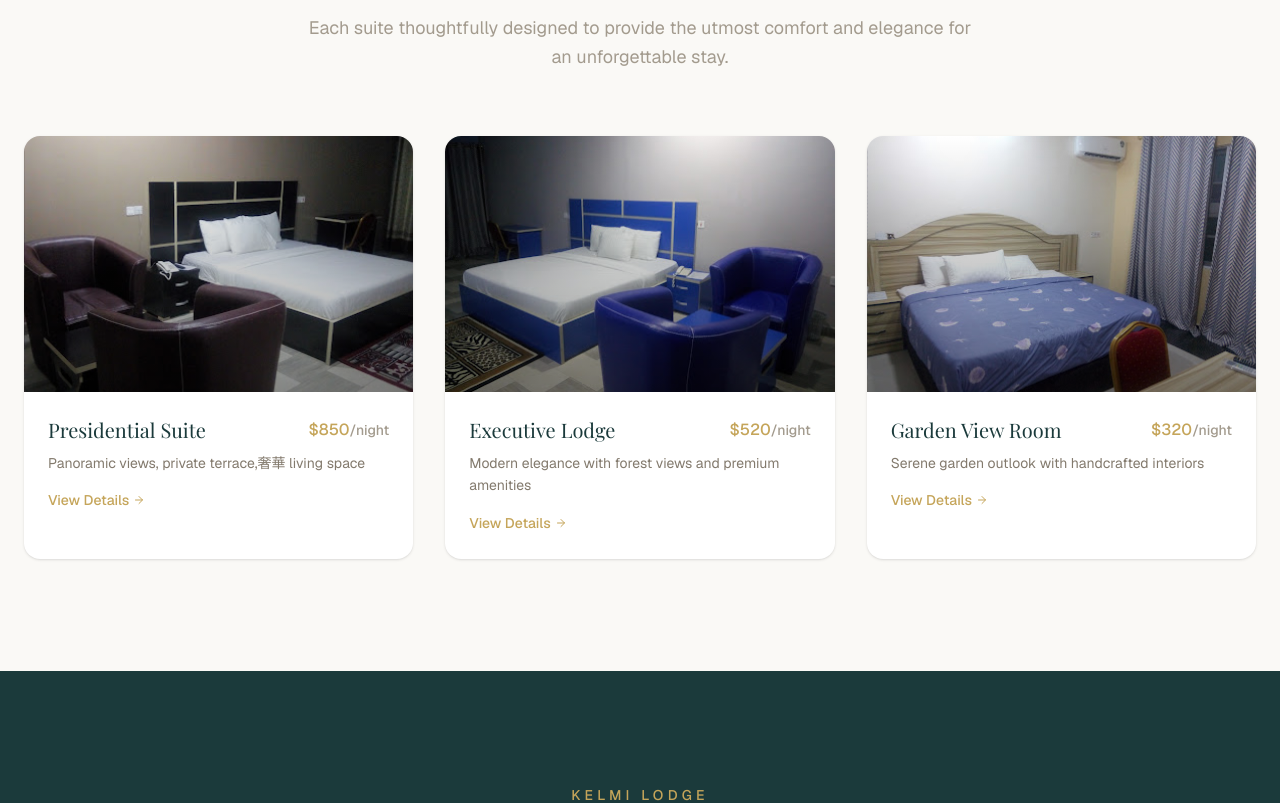
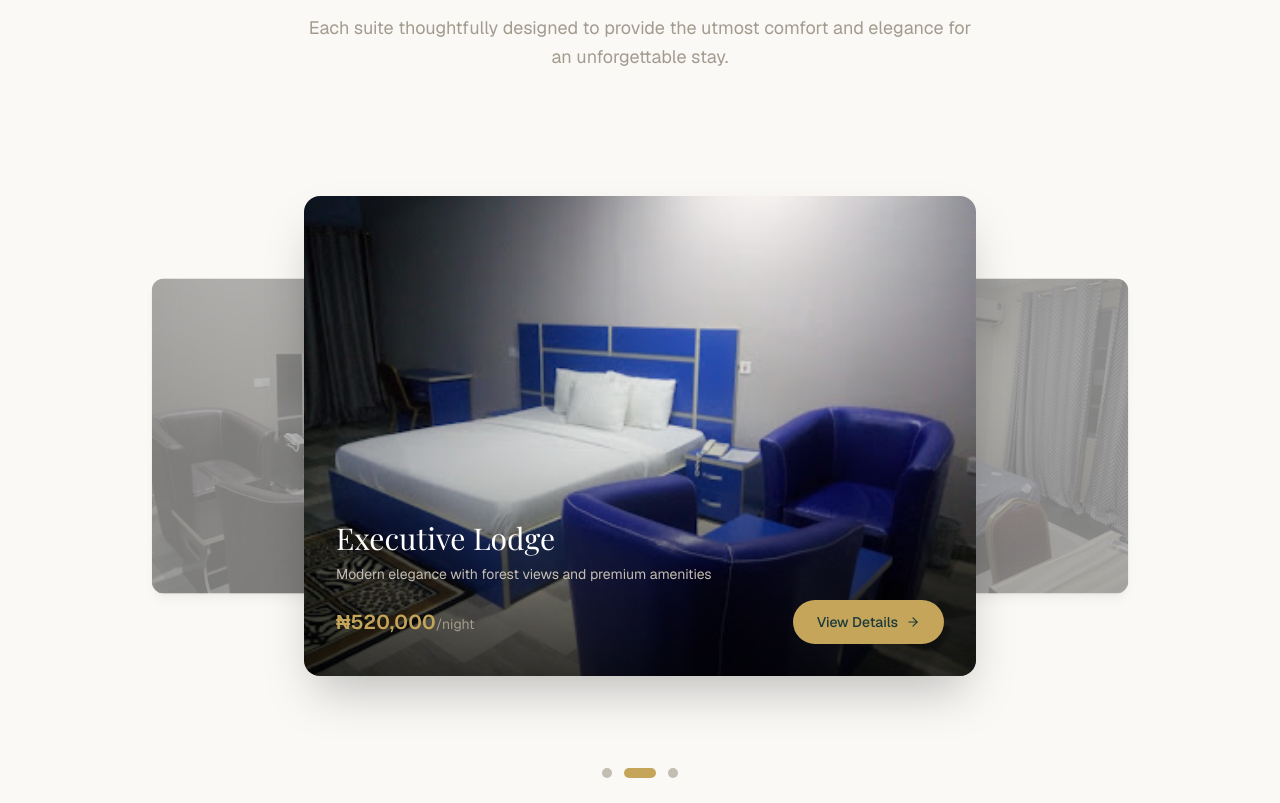
Before and after one commit to soloabe65/kelmi, a Next.js app: page / in a window 1280 px wide. Shown: the part 1140-1943 px from the top of the page. Built offline with nearby package versions, Linux system fonts and the light colour scheme; a web font is replaced by a local one.

Commit message:
Change to ₦ Naira pricing, add featured suite carousel with rotating display, fix WhatsApp to original logo

```diff
--- a/src/app/page.tsx
+++ b/src/app/page.tsx
@@ -6,7 +6,6 @@ import Link from "next/link"
 import { ArrowRight, Star, MapPin, Phone, Wifi, Dumbbell, Waves, Utensils } from "lucide-react"
 import { fadeUp, staggerContainer, staggerItem } from "@/lib/animations"
 import { Section, SectionHeader } from "@/components/ui/section"
-import { Card, CardImage, CardContent } from "@/components/ui/card"
 
 const heroImages = [
   "/images/suite-presidential.jpg",
@@ -20,19 +19,19 @@ const suites = [
     title: "Presidential Suite",
     desc: "Panoramic views, private terrace,奢華 living space",
     image: "/images/suite-presidential.jpg",
-    price: "$850",
+    price: "₦850,000",
   },
   {
     title: "Executive Lodge",
     desc: "Modern elegance with forest views and premium amenities",
     image: "/images/suite-executive.jpg",
-    price: "$520",
+    price: "₦520,000",
   },
   {
     title: "Garden View Room",
     desc: "Serene garden outlook with handcrafted interiors",
     image: "/images/suite-garden.jpg",
-    price: "$320",
+    price: "₦320,000",
   },
 ]
 
@@ -62,13 +61,17 @@ const testimonials = [
 ]
 
 export default function Home() {
-  const [currentImage, setCurrentImage] = useState(0)
+  const [heroIndex, setHeroIndex] = useState(0)
+  const [suiteIndex, setSuiteIndex] = useState(0)
 
   useEffect(() => {
-    const interval = setInterval(() => {
-      setCurrentImage((prev) => (prev + 1) % heroImages.length)
+    const hero = setInterval(() => {
+      setHeroIndex((prev) => (prev + 1) % heroImages.length)
     }, 5000)
-    return () => clearInterval(interval)
+    const suite = setInterval(() => {
+      setSuiteIndex((prev) => (prev + 1) % suites.length)
+    }, 4000)
+    return () => { clearInterval(hero); clearInterval(suite) }
   }, [])
 
   return (
@@ -77,13 +80,13 @@ export default function Home() {
       <section className="relative h-screen flex items-center justify-center overflow-hidden bg-secondary">
         <AnimatePresence mode="wait">
           <motion.div
-            key={currentImage}
+            key={heroIndex}
             initial={{ opacity: 0, scale: 1.1 }}
             animate={{ opacity: 1, scale: 1 }}
             exit={{ opacity: 0 }}
             transition={{ duration: 1.2, ease: "easeInOut" }}
             className="absolute inset-0 bg-cover bg-center"
-            style={{ backgroundImage: `url(${heroImages[currentImage]})` }}
+            style={{ backgroundImage: `url(${heroImages[heroIndex]})` }}
           />
         </AnimatePresence>
         <div className="absolute inset-0 bg-gradient-to-b from-black/60 via-black/40 to-secondary/90" />
@@ -174,38 +177,86 @@ export default function Home() {
         </div>
       </section>
 
-      {/* Featured Suites */}
-      <Section id="suites">
+      {/* Featured Suites Carousel */}
+      <Section id="suites" className="overflow-hidden">
         <SectionHeader
           title="Premium Accommodations"
           subtitle="Each suite thoughtfully designed to provide the utmost comfort and elegance for an unforgettable stay."
         />
+        <div className="relative h-[600px] max-w-6xl mx-auto">
+          {suites.map((suite, index) => {
+            const isActive = index === suiteIndex
+            return (
+              <div key={suite.title} className="absolute inset-0 flex items-center justify-center">
+                {/* Background cards */}
+                {!isActive && (
                   <motion.div
-          variants={staggerContainer}
-          initial="hidden"
-          whileInView="visible"
-          viewport={{ once: true, margin: "-100px" }}
-          className="grid md:grid-cols-3 gap-8"
+                    initial={{ opacity: 0, scale: 0.8 }}
+                    animate={{ opacity: 0.5, scale: 0.75, filter: "grayscale(0.6)" }}
+                    exit={{ opacity: 0, scale: 0.8 }}
+                    transition={{ duration: 0.6, ease: "easeInOut" }}
+                    className="absolute w-[45%] h-[70%] rounded-2xl overflow-hidden shadow-lg"
+                    style={{
+                      left: index < suiteIndex ? "2%" : "auto",
+                      right: index > suiteIndex ? "2%" : "auto",
+                    }}
                   >
-          {suites.map((suite) => (
-            <Card key={suite.title}>
-              <CardImage src={suite.image} alt={suite.title} />
-              <CardContent>
-                <div className="flex items-center justify-between mb-2">
-                  <h3 className="font-serif text-xl text-secondary">{suite.title}</h3>
-                  <span className="text-primary font-medium">{suite.price}<span className="text-sm text-neutral-400">/night</span></span>
-                </div>
-                <p className="text-neutral-500 text-sm leading-relaxed">{suite.desc}</p>
+                    <div
+                      className="absolute inset-0 bg-cover bg-center"
+                      style={{ backgroundImage: `url(${suite.image})` }}
+                    />
+                    <div className="absolute inset-0 bg-black/50" />
+                  </motion.div>
+                )}
+                {/* Active card */}
+                {isActive && (
+                  <motion.div
+                    key={suite.title + "-active"}
+                    initial={{ opacity: 0, scale: 0.85 }}
+                    animate={{ opacity: 1, scale: 1 }}
+                    exit={{ opacity: 0, scale: 0.85 }}
+                    transition={{ duration: 0.6, ease: "easeInOut" }}
+                    className="relative z-10 w-full max-w-2xl h-[80%] rounded-2xl overflow-hidden shadow-2xl"
+                  >
+                    <div
+                      className="absolute inset-0 bg-cover bg-center"
+                      style={{ backgroundImage: `url(${suite.image})` }}
+                    />
+                    <div className="absolute inset-0 bg-gradient-to-t from-black/70 via-black/10 to-transparent" />
+                    <div className="absolute bottom-0 left-0 right-0 p-8">
+                      <h3 className="font-serif text-3xl text-white">{suite.title}</h3>
+                      <p className="text-neutral-300 mt-2 text-sm max-w-md">{suite.desc}</p>
+                      <div className="flex items-center justify-between mt-4">
+                        <span className="text-primary text-xl font-semibold">{suite.price}<span className="text-sm text-neutral-400 font-normal">/night</span></span>
                         <Link
                           href="/suites"
-                  className="inline-flex items-center gap-1 mt-4 text-sm font-medium text-primary hover:text-primary-dark transition-colors"
+                          className="inline-flex items-center gap-2 bg-primary text-secondary px-6 py-3 rounded-full text-sm font-medium hover:bg-primary-dark transition-colors"
                         >
-                  View Details <ArrowRight className="w-3 h-3" />
+                          View Details <ArrowRight className="w-3.5 h-3.5" />
                         </Link>
-              </CardContent>
-            </Card>
+                      </div>
+                    </div>
+                  </motion.div>
+                )}
+              </div>
+            )
+          })}
+        </div>
+        {/* Dots */}
+        <div className="flex justify-center gap-3 mt-8">
+          {suites.map((_, index) => (
+            <button
+              key={index}
+              onClick={() => setSuiteIndex(index)}
+              className={`w-2.5 h-2.5 rounded-full transition-all duration-300 ${
+                index === suiteIndex
+                  ? "bg-primary w-8"
+                  : "bg-neutral-300 hover:bg-neutral-400"
+              }`}
+              aria-label={`View ${suites[index].title}`}
+            />
           ))}
-        </motion.div>
+        </div>
       </Section>
 
       {/* Amenities */}
--- a/src/app/suites/page.tsx
+++ b/src/app/suites/page.tsx
@@ -12,42 +12,42 @@ const suites = [
     title: "Presidential Suite",
     desc: "Our crown jewel. A sprawling suite with panoramic valley views, a private terrace, and hand-selected furnishings that define luxury.",
     image: "/images/suite-presidential.jpg",
-    price: "$850",
+    price: "₦350,000",
     features: ["Panoramic Views", "Private Terrace", "Jacuzzi", "Butler Service"],
   },
   {
     title: "Executive Lodge",
     desc: "Modern sophistication meets natural beauty. Floor-to-ceiling windows frame the forest, while premium amenities ensure productivity and relaxation.",
     image: "/images/suite-executive.jpg",
-    price: "$520",
+    price: "₦250,000",
     features: ["Forest Views", "Workstation", "Rain Shower", "Mini Bar"],
   },
   {
     title: "Garden View Room",
     desc: "Serene and intimate, these rooms open onto lush gardens. Handcrafted interiors and organic linens create a sanctuary of calm.",
     image: "/images/suite-garden.jpg",
-    price: "$320",
+    price: "₦150,000",
     features: ["Garden Access", "Organic Linens", "Walk-in Closet", "Tea Station"],
   },
   {
     title: "Honeymoon Suite",
     desc: "Designed for romance. A private balcony, four-poster bed, and a marble bathroom with soaking tub make this suite unforgettable.",
     image: "/images/suite-honeymoon.jpg",
-    price: "$680",
+    price: "₦280,000",
     features: ["Private Balcony", "Four-Poster Bed", "Soaking Tub", "Champagne Service"],
   },
   {
     title: "Family Lodge",
     desc: "Spacious and welcoming. Two bedrooms, a living area, and kid-friendly amenities make this perfect for families seeking comfort.",
     image: "/images/suite-family.jpg",
-    price: "$450",
+    price: "₦180,000",
     features: ["Two Bedrooms", "Living Area", "Kitchenette", "Kids' Activities"],
   },
   {
     title: "Penthouse Suite",
     desc: "Perched on the top floor with 360 views. A private rooftop terrace, outdoor shower, and personal concierge elevate your stay.",
     image: "/images/suite-penthouse.jpg",
-    price: "$1,200",
+    price: "₦500,000",
     features: ["Rooftop Terrace", "Outdoor Shower", "Personal Concierge", "Wine Cellar"],
   },
 ]
--- a/src/components/ui/whatsapp-button.tsx
+++ b/src/components/ui/whatsapp-button.tsx
@@ -1,7 +1,6 @@
 "use client"
 
 import { motion } from "framer-motion"
-import { MessageCircle } from "lucide-react"
 
 const PHONE = "2347069547231"
 const WA_URL = `https://wa.me/${PHONE}`
@@ -16,10 +15,12 @@ export default function WhatsAppButton() {
       animate={{ scale: 1, opacity: 1 }}
       whileHover={{ scale: 1.1 }}
       whileTap={{ scale: 0.9 }}
-      className="fixed bottom-6 right-6 z-50 flex items-center justify-center w-14 h-14 bg-[#25D366] text-white rounded-full shadow-lg hover:shadow-xl transition-shadow"
+      className="fixed bottom-6 right-6 z-50 flex items-center justify-center w-14 h-14 bg-[#25D366] rounded-full shadow-lg hover:shadow-xl transition-shadow"
       aria-label="Chat on WhatsApp"
     >
-      <MessageCircle className="w-7 h-7" />
+      <svg viewBox="0 0 24 24" fill="white" className="w-7 h-7">
+        <path d="M17.472 14.382c-.297-.149-1.758-.867-2.03-.967-.273-.099-.471-.148-.67.15-.197.297-.767.966-.94 1.164-.173.199-.347.223-.644.075-.297-.15-1.255-.463-2.39-1.475-.883-.788-1.48-1.761-1.653-2.059-.173-.297-.018-.458.13-.606.134-.133.298-.347.446-.52.149-.174.198-.298.298-.497.099-.198.05-.371-.025-.52-.075-.149-.669-1.612-.916-2.207-.242-.579-.487-.5-.669-.51-.173-.008-.371-.01-.57-.01-.198 0-.52.074-.792.372-.272.297-1.04 1.016-1.04 2.479 0 1.462 1.065 2.875 1.213 3.074.149.198 2.096 3.2 5.077 4.487.709.306 1.262.489 1.694.625.712.227 1.36.195 1.871.118.571-.085 1.758-.719 2.006-1.413.248-.694.248-1.289.173-1.413-.074-.124-.272-.198-.57-.347m-5.421 7.403h-.004a9.87 9.87 0 01-5.031-1.378l-.361-.214-3.741.982.998-3.648-.235-.374a9.86 9.86 0 01-1.51-5.26c.001-5.45 4.436-9.884 9.888-9.884 2.64 0 5.122 1.03 6.988 2.898a9.825 9.825 0 012.893 6.994c-.003 5.45-4.437 9.884-9.885 9.884m8.413-18.297A11.815 11.815 0 0012.05 0C5.495 0 .16 5.335.157 11.892c0 2.096.547 4.142 1.588 5.945L.057 24l6.305-1.654a11.882 11.882 0 005.683 1.448h.005c6.554 0 11.89-5.335 11.893-11.893a11.821 11.821 0 00-3.48-8.413z" />
+      </svg>
     </motion.a>
   )
 }
```
Lines whose indentation alone changed are shown as unchanged.
